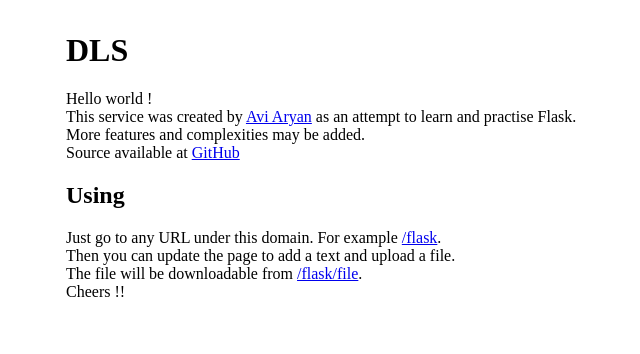
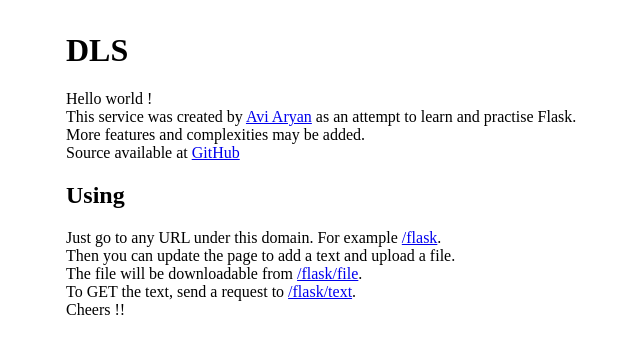
Before and after one commit to aviaryan/dls, a Flask app: page / in a window 1280 px wide. Shown: the top 354 px of the page, without its empty margins (174-814 px from the left). Run offline with Flask 2, Linux system fonts and the light colour scheme; parts of the project's set-up code (start-up, migrations or seed data) failed here and were passed over.

Commit message:
GET endpoint for plain text, fixed #12

```diff
--- a/dls/templates/home.html
+++ b/dls/templates/home.html
@@ -11,5 +11,6 @@ Source available at <a href="https://github.com/aviaryan/dls">GitHub</a>
 Just go to any URL under this domain. For example <a href="/flask">/flask</a>.<br>
 Then you can update the page to add a text and upload a file.<br>
 The file will be downloadable from <a href="/flask/file">/flask/file</a>.<br>
+To GET the text, send a request to <a href="/flask/text">/flask/text</a>.<br>
 Cheers !!
 {% endblock %}
--- a/dls/views.py
+++ b/dls/views.py
@@ -1,5 +1,5 @@
 from dls import app, db, MAX_UPLOAD_SIZE
-from flask import url_for, redirect, request, render_template, make_response, abort, flash
+from flask import url_for, redirect, request, render_template, make_response, abort, flash, Response
 from models import Data
 from utils import *
 import binascii
@@ -73,3 +73,12 @@ def dataFile(strId):
         response = make_response(binascii.a2b_base64(data.fileblob))
         response.headers['Content-Disposition'] = 'attachment; filename=%s' % data.filename
         return response
+
+
+@app.route('/<strId>/text/')
+def dataText(strId):
+    data = Data.query.filter_by(strId=strId).first()
+    if data is None:
+        return Response(response='', status=404)
+    else:
+        return Response(response=data.text, status=200, content_type='text/plain; charset=utf-8')
```
